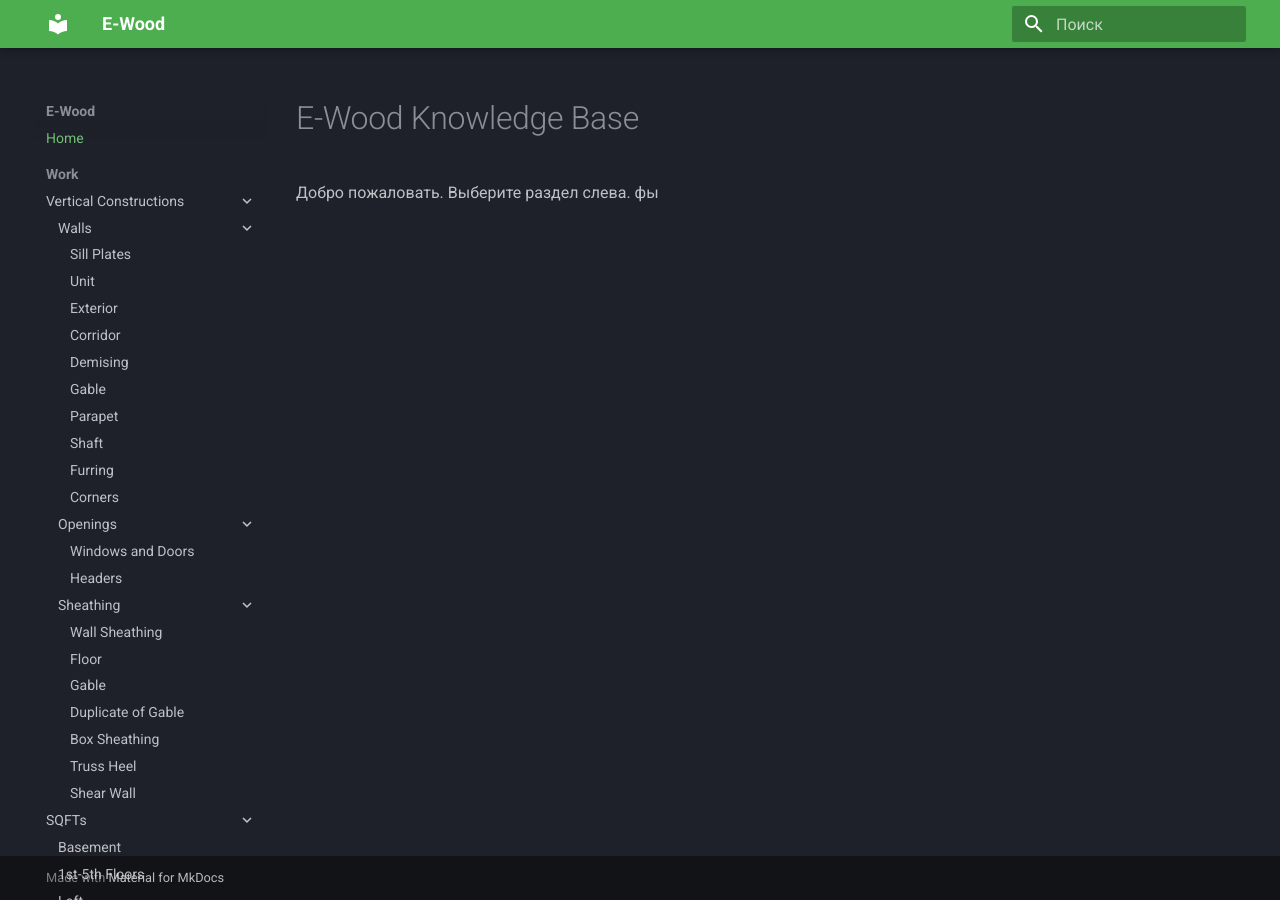
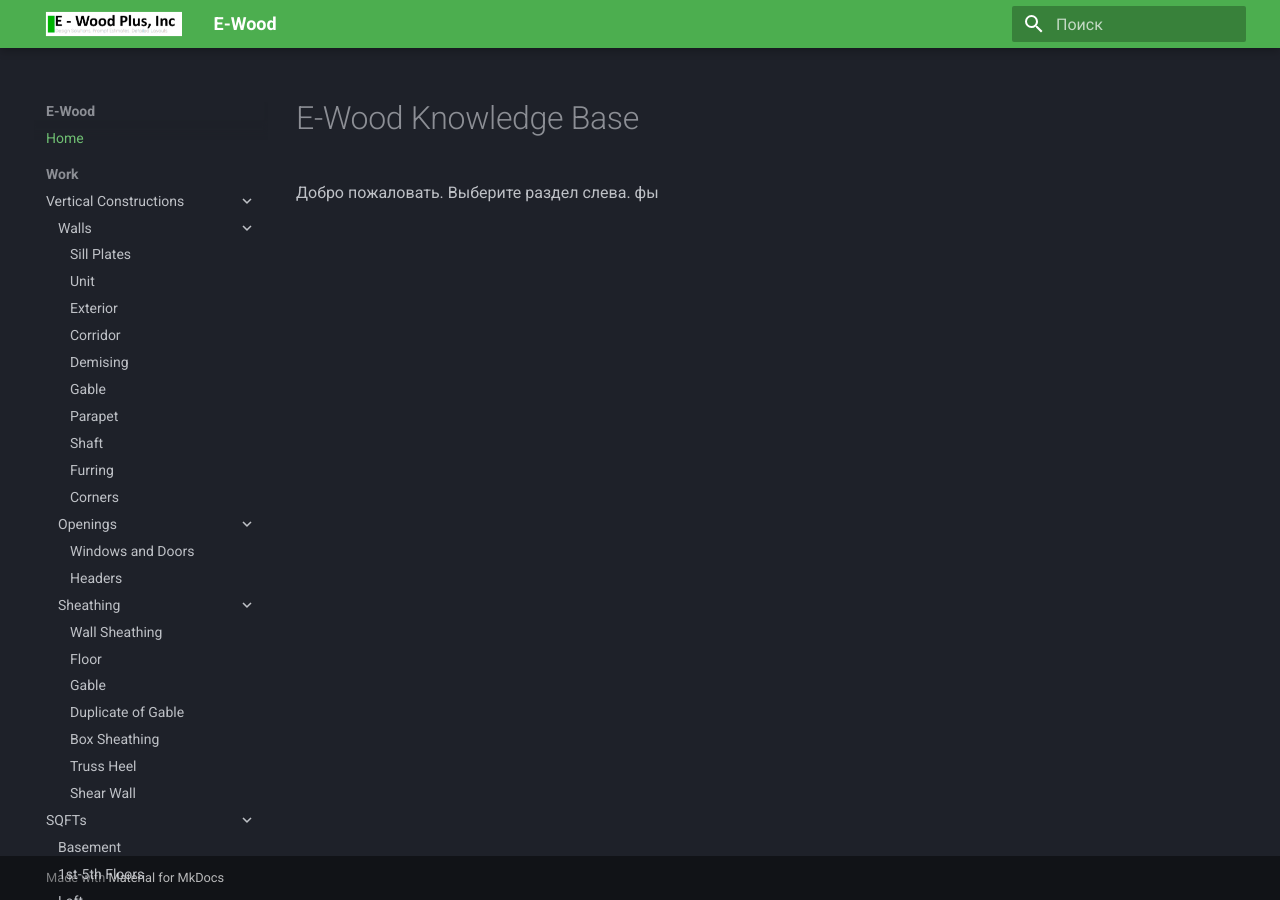
Before and after one commit to artrmiys/knowledge-base-e-wood, an MkDocs documentation site: the page built from docs/index.md, in a window 1280 px wide. Built offline with MkDocs 1.6.1 and Material for MkDocs 9.7.7, drawn with Linux system fonts in a browser that asks for light colours.

Commit message:
Add site logo

```diff
--- a/mkdocs.yml
+++ b/mkdocs.yml
@@ -4,6 +4,7 @@
 theme:
   name: material
   language: ru
+  logo: assets/images/logo.png
   features:
     - navigation.expand
     - navigation.sections
```
Also changed, not shown: docs/assets/images/logo.png (added).
